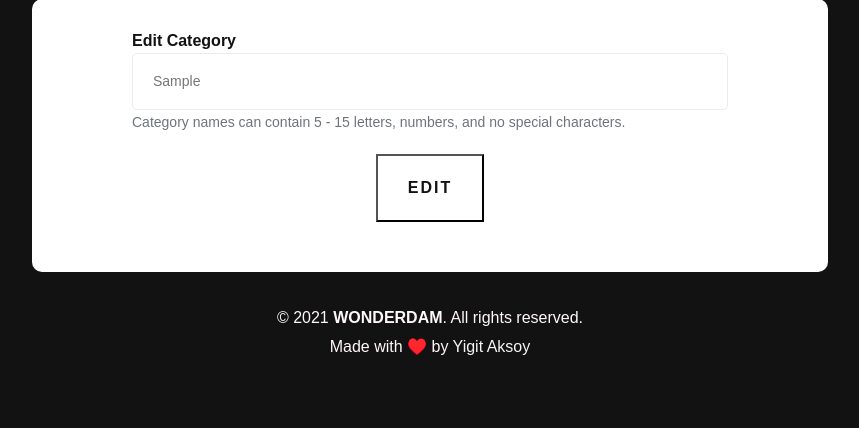
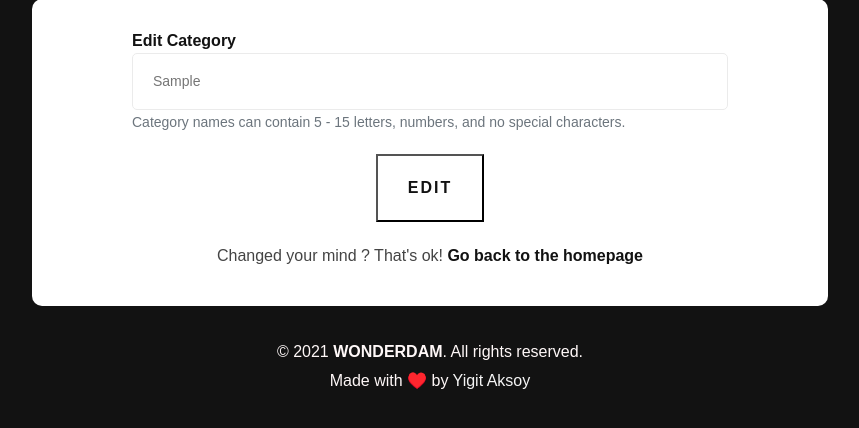
Before and after one commit to yigitaksoy/Wonderdam, a Flask app: template templates/edit_category.html in a window 1280 px wide. Shown: the part 160-588 px from the top of the page, without its empty margins (210-1069 px from the left). Run offline with Flask 2, Linux system fonts and the light colour scheme; the template is opened without the code that fills it: most values are stand-ins (such as "Sample title", 1, 10 or a date in 2020); some libraries are stand-ins or nearby versions; some web fonts are replaced.

Commit message:
Add redirect link for edit category form

```diff
--- a/templates/edit_category.html
+++ b/templates/edit_category.html
@@ -17,6 +17,9 @@
                     <input type="submit" name="submit" id="submit" class="form-submit" value="Edit"/>
                 </div>
             </form>
+            <p class="redirect">
+                Changed your mind ? That's ok! <a href="{{ url_for('homepage') }}" class="redirect-link">Go back to the homepage</a>
+            </p>
         </div>
     </div>
 </section>
```
